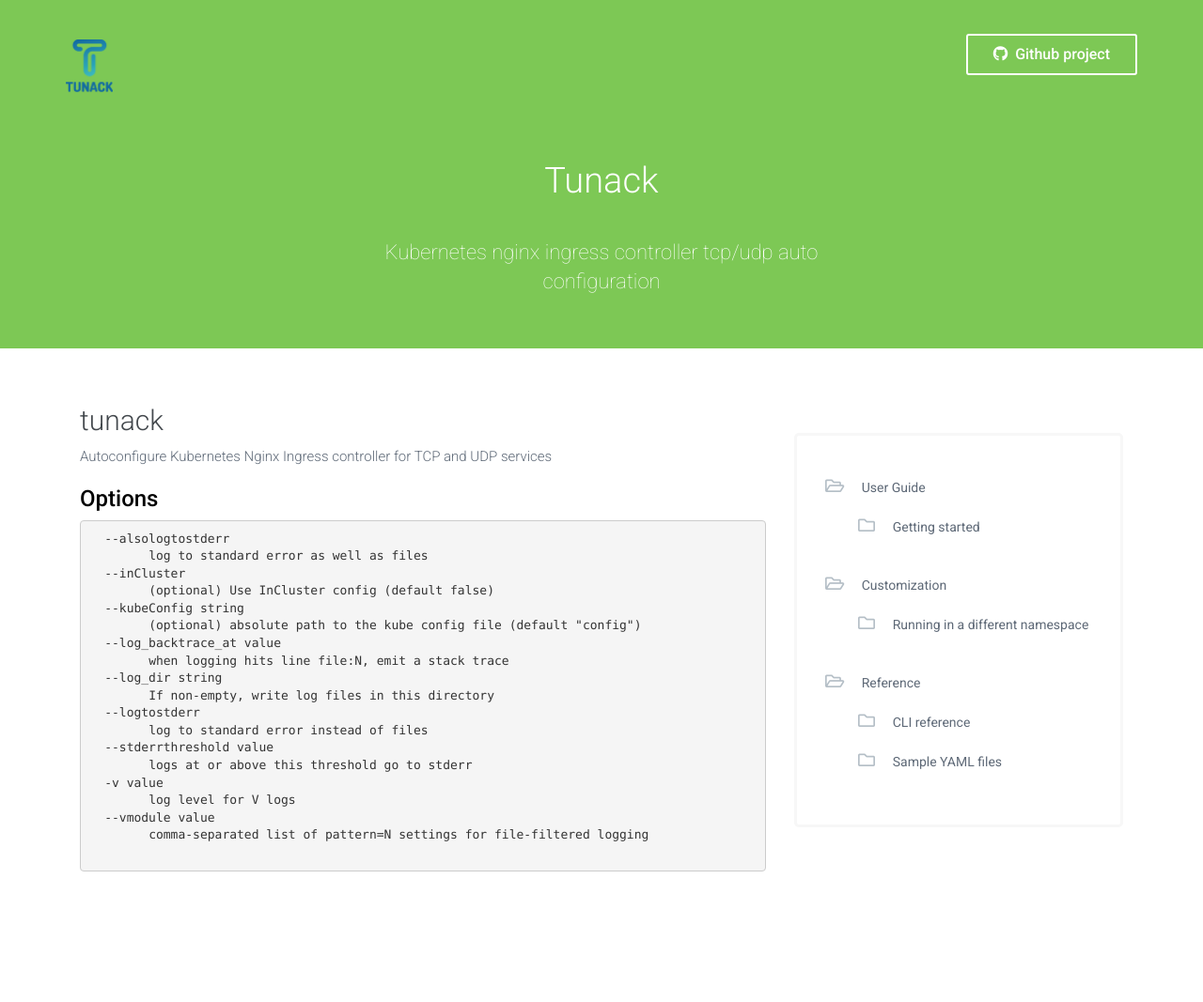
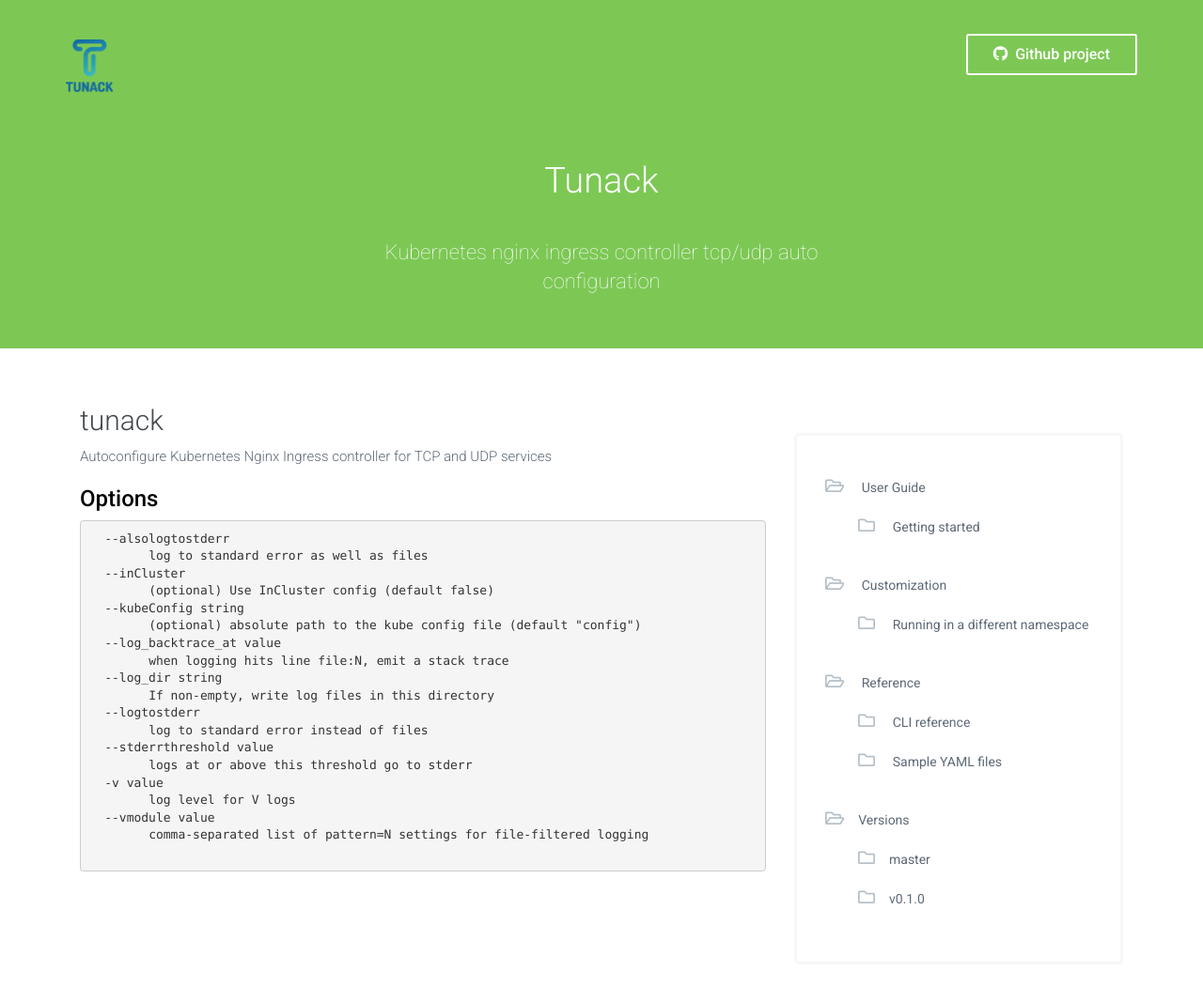
Before and after one commit to tuarrep/tunack, a Jekyll site: the page built from v0.1.0/cli-reference.md, in a window 1280 px wide. Shown: the whole page at 94% size. Built offline with Jekyll 4.4.1, drawn with Linux system fonts in a browser that asks for light colours; nearby versions of some CDN libraries; our own code applies the rules of GitHub Pages for plain Markdown files; before the commit the page ends 978 px from its top, so only the background shows below that.

Commit message:
Doc version menu

```diff
--- a/_includes/nav.html
+++ b/_includes/nav.html
@@ -23,7 +23,15 @@
           </ul>
         </li>
         {% endfor %}
-
+        <li><a href="">Versions</a>
+          <ul>
+            <li><a href="{{ master_url }}">master</a></li>
+            {% for version in site.versions %}
+            {% assign new_version = version | prepend: '/' | append: '/' %}
+            <li><a href="{{ page.url | replace: original_version, new_version | relative_url }}">{{ version }}</a></li>
+            {% endfor %}
+          </ul>
+        </li>
       </ul>
     </div>
   </div>
```
